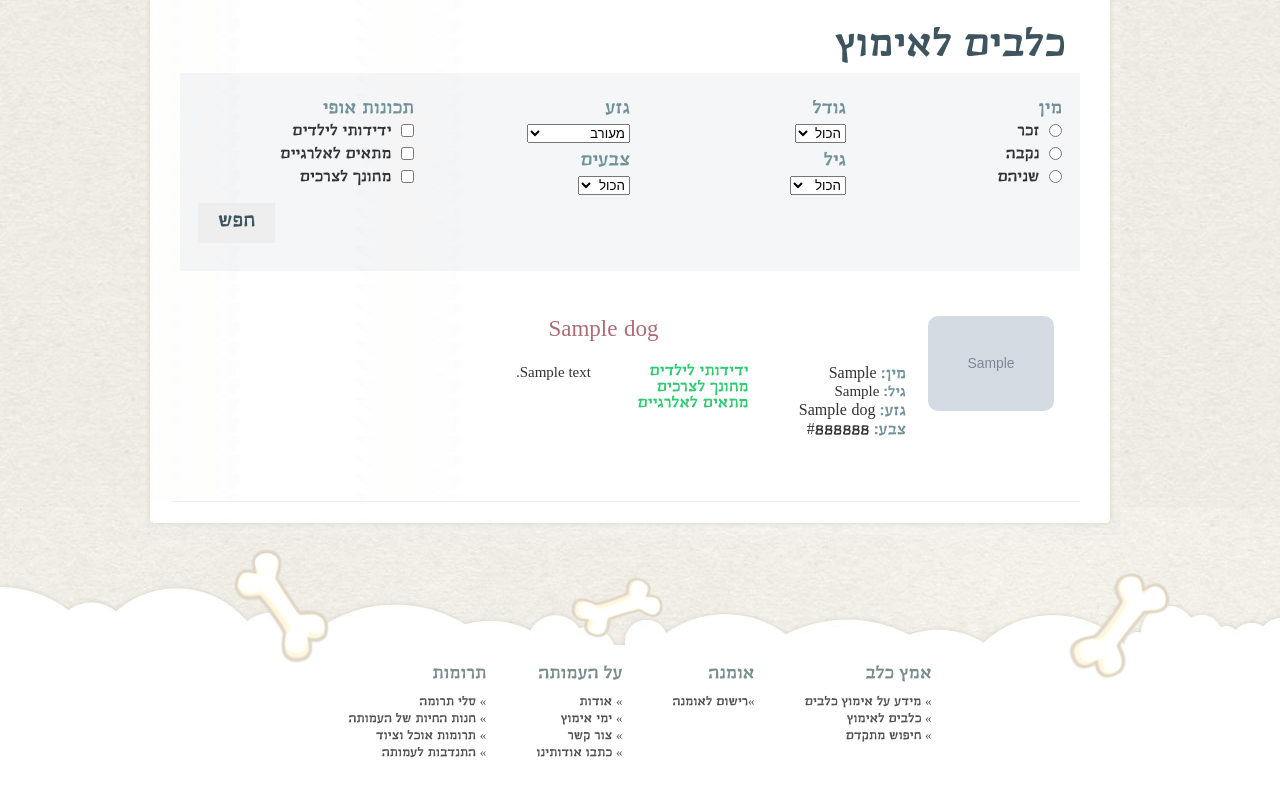
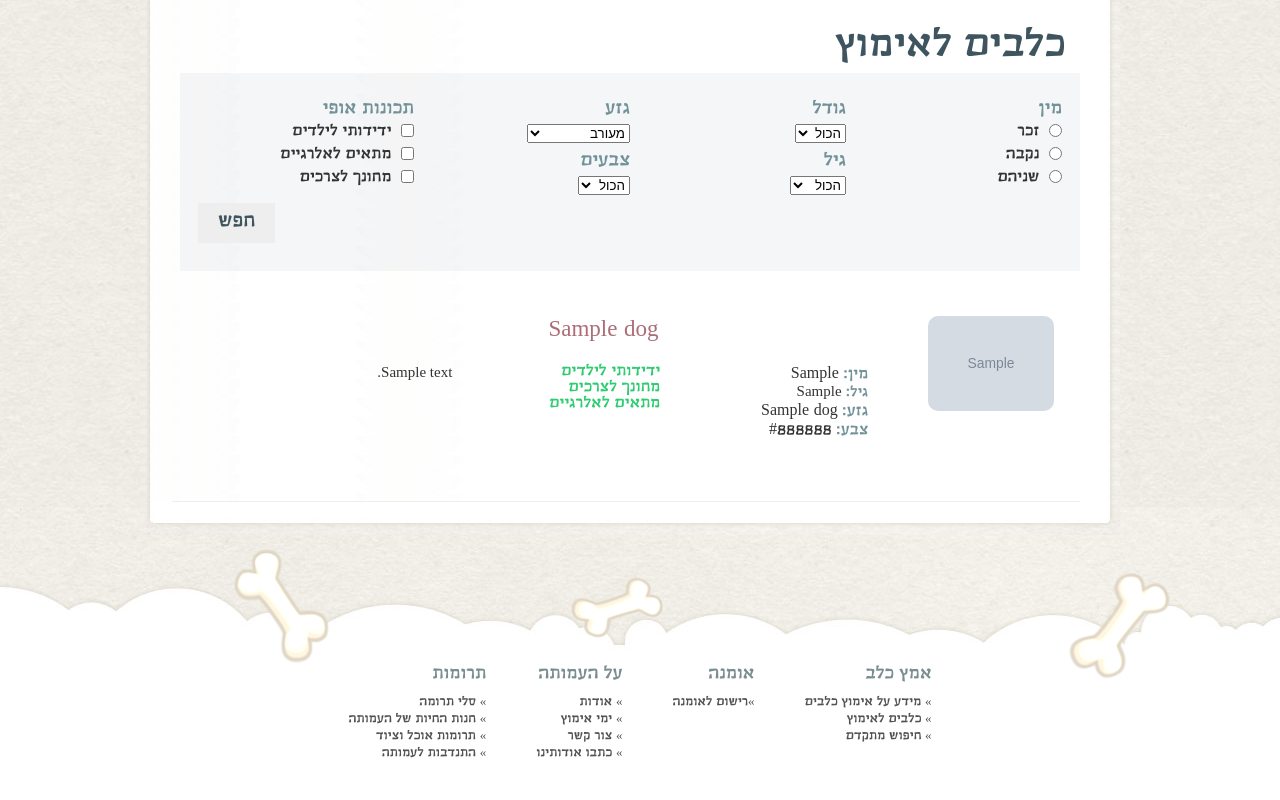
Before and after one commit to ofirnn/friends_forlife, a Django app: page /friends_forlife/dogs_4_adoption in a window 1280 px wide. Shown: the part 261-1061 px from the top of the page. Run offline with Django 3.2, Linux system fonts and the light colour scheme; tables that the repository leaves empty hold one stand-in row (values such as "Sample post"); grey boxes marked "Sample" are stand-in pictures; parts of the project's set-up code (start-up, migrations or seed data) failed here and were passed over; some libraries are stand-ins or nearby versions.

Commit message:
fixed padding

```diff
--- a/friends_forlife/app/static/style/style.css
+++ b/friends_forlife/app/static/style/style.css
@@ -632,7 +632,7 @@ input[type="search"]::-webkit-search-decoration {
 	color: rgba(114, 146, 153, 1);
 }
 
-.dogsDetails .col-4 p {
+.dogsDetails .col-4 {
 	padding-right: 8%;
 }
 
```
